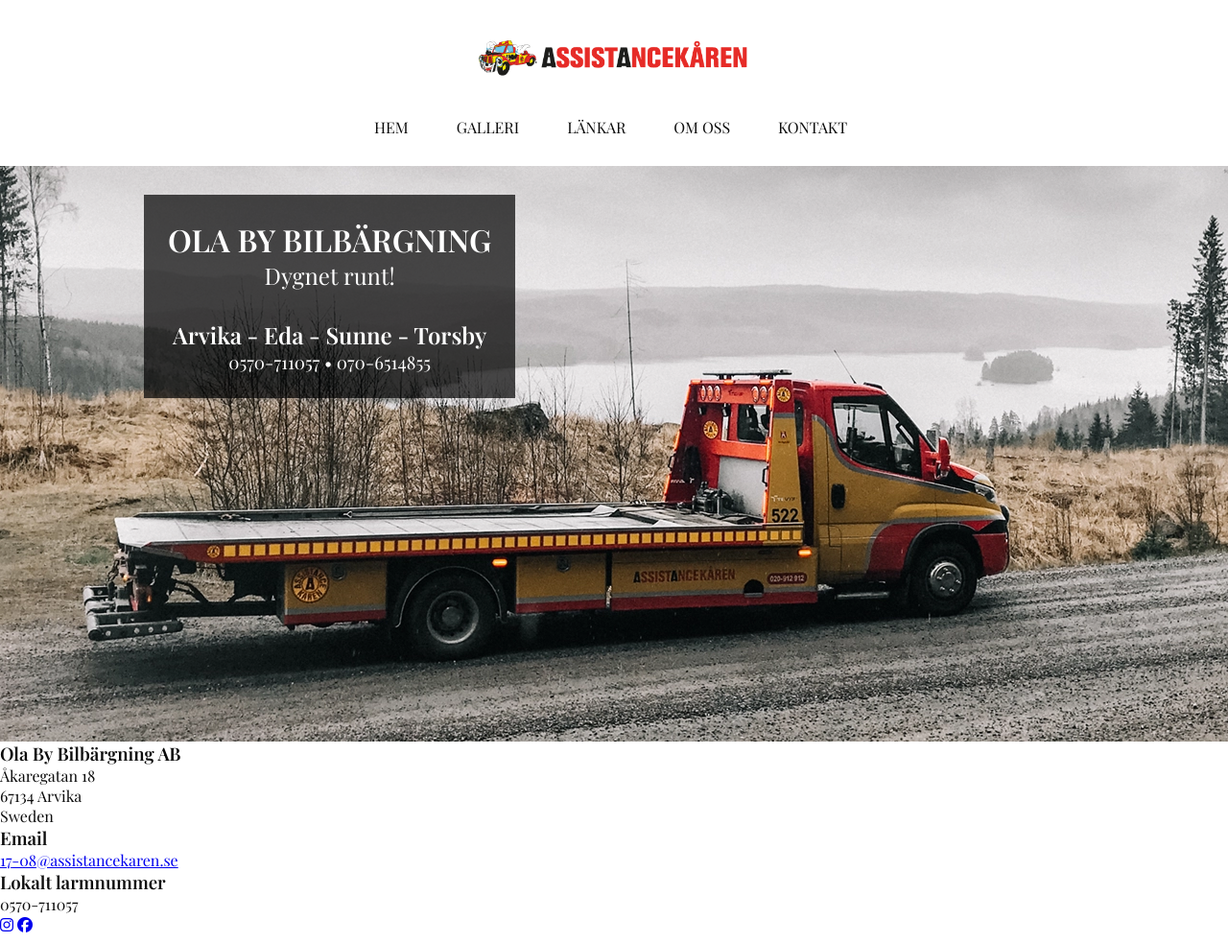
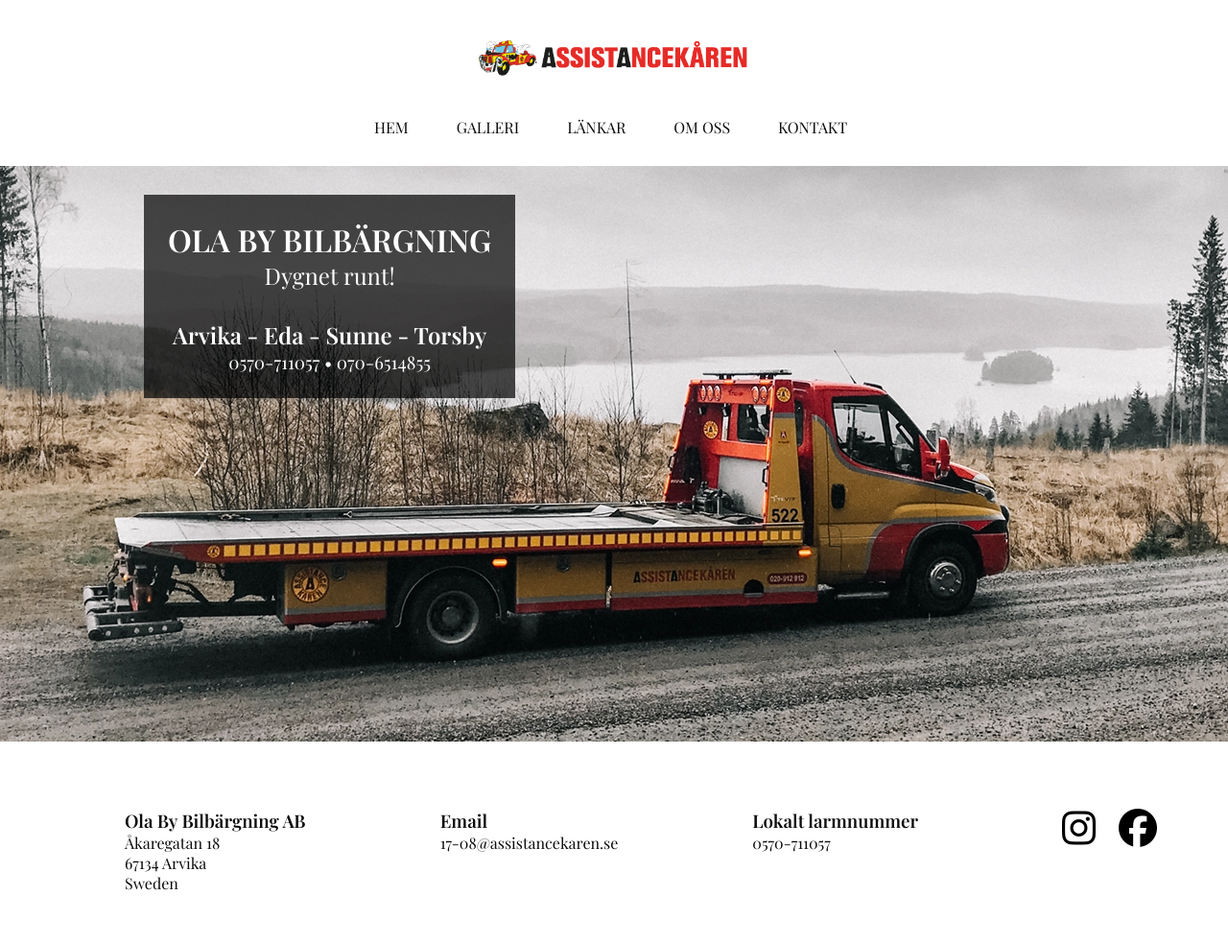
Before and after one commit to emmavkarlsson/olaby, a plain HTML site: page index.html in a window 1280 px wide. Shown: the whole page at 96% size. Drawn offline with nearby package versions, Linux system fonts and the light colour scheme; a web font is replaced by a local one.

Commit message:
style footer elements and add zoom effect  to icons

```diff
--- a/assets/css/style.css
+++ b/assets/css/style.css
@@ -89,3 +89,48 @@ body {
     display: inline;
     padding: 0 30px;
 }
+
+
+
+
+
+/* footer */
+
+footer {
+    height: 150px;
+    margin-top: 30px;
+    padding-top: 30px;
+}
+
+footer div {
+    float: left;
+    margin-left: 120px;
+    padding: 10px;
+}
+
+#footer-email a {
+    text-decoration: none;
+    color: inherit;
+}
+
+#footer-social-media i {
+    font-size: 250%;
+    margin: 0 10px 0;
+    color: black;
+}
+
+#footer-social-media i:hover {
+    animation-name: icon-zoom;
+    animation-duration: 0.5s;
+    animation-fill-mode: forwards;
+}
+
+/* creates the level of zoom for icons when hoovering */
+@keyframes icon-zoom {
+    from {
+         transform: scale(1);
+    }
+    to {
+        transform: scale(1.1);
+    }
+}
--- a/index.html
+++ b/index.html
@@ -62,7 +62,7 @@
             <h3>Lokalt larmnummer</h3>
             <p>0570-711057</p>
         </div>
-        <div id="social-media">
+        <div id="footer-social-media">
             <a href="https://www.instagram.com/olabyab/" target="_blank" rel="noopener" aria-label="Besök vår Instagram (öppnas i ny flik)"><i class="fa-brands fa-instagram"></i></a>
             <a href="https://www.facebook.com/people/Ola-By-Bilb%C3%A4rgning-AB-0570-711057/100051591769489/" target="_blank" rel="noopener" aria-label="Besök vår facebook-sida (öppnas i ny flik)"><i class="fa-brands fa-facebook"></i></a>
         </div>
```
